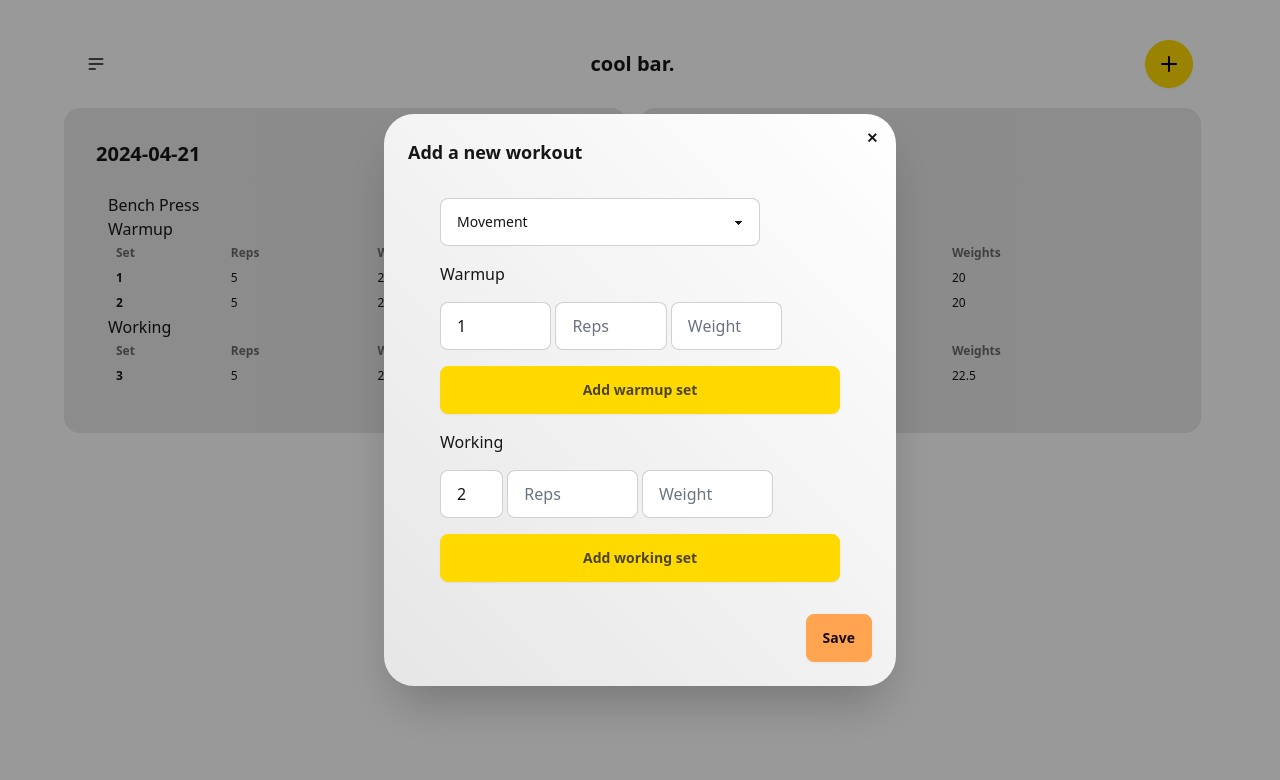
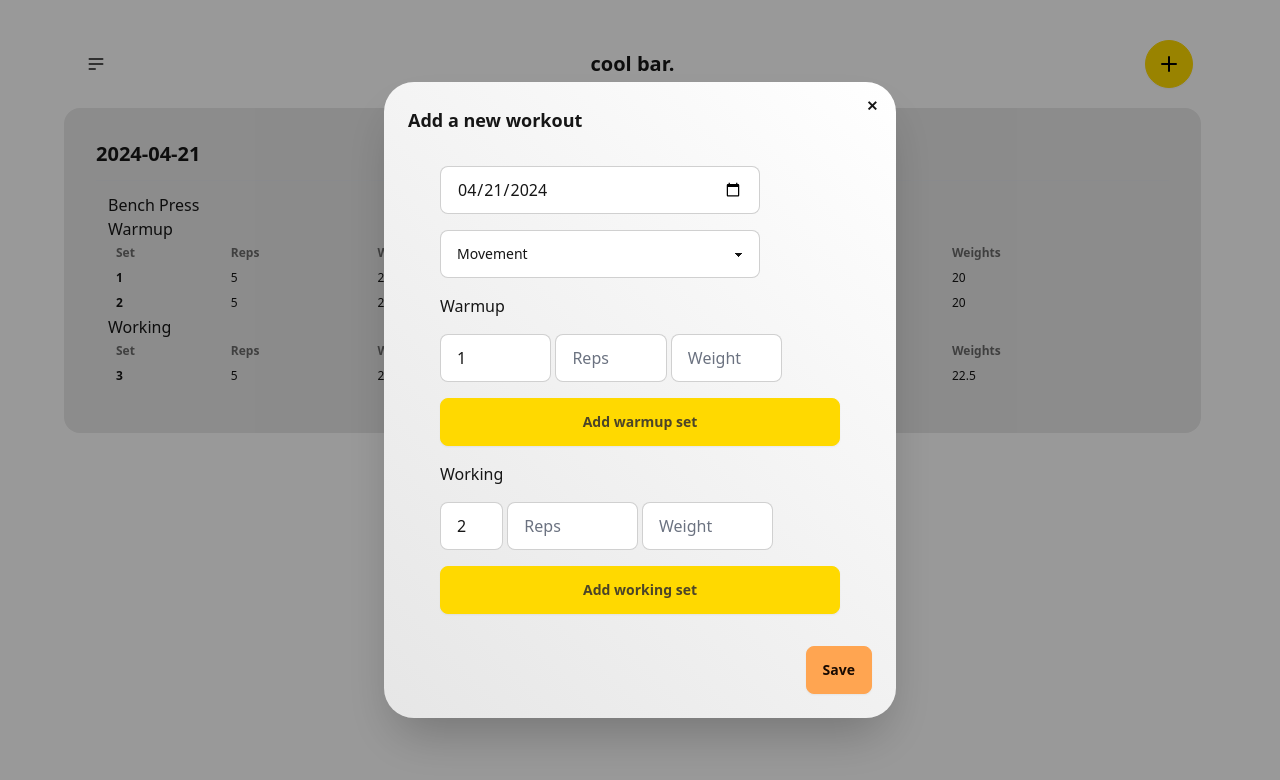
Before and after one commit to milsi/cool-bar, a Vue app: page /workouts in a window 1280 px wide. Both pictures are taken after a click on the button 1184 px from the left and 64 px from the top of the page. Shown: the top 780 px of the page. Built offline with nearby package versions, Linux system fonts and the light colour scheme.

Commit message:
ci: add date to create workout form

```diff
--- a/src/views/WorkoutsPage/AddWorkoutItem.vue
+++ b/src/views/WorkoutsPage/AddWorkoutItem.vue
@@ -2,6 +2,8 @@
 import { ref } from 'vue';
 import Modal from '../../components/ModalItem.vue';
 import IconRemove from '@/assets/icons/IconRemove.vue';
+
+const date = ref<string>(new Date().toISOString().split('T')[0]);
 
 interface Row {
   set: number;
@@ -49,6 +51,7 @@ const adjustSetNumbers = () => {
     <template #heading>Add a new workout</template>
     <template #details>
       <form class="m-8 grid grid-cols-3 place-content-center gap-4">
+        <input type="date" class="input input-bordered col-span-3 w-full max-w-xs" v-model="date" />
         <select class="select select-bordered col-span-3 w-full max-w-xs">
           <option disabled selected>Movement</option>
           <option>Han Solo</option>
```
